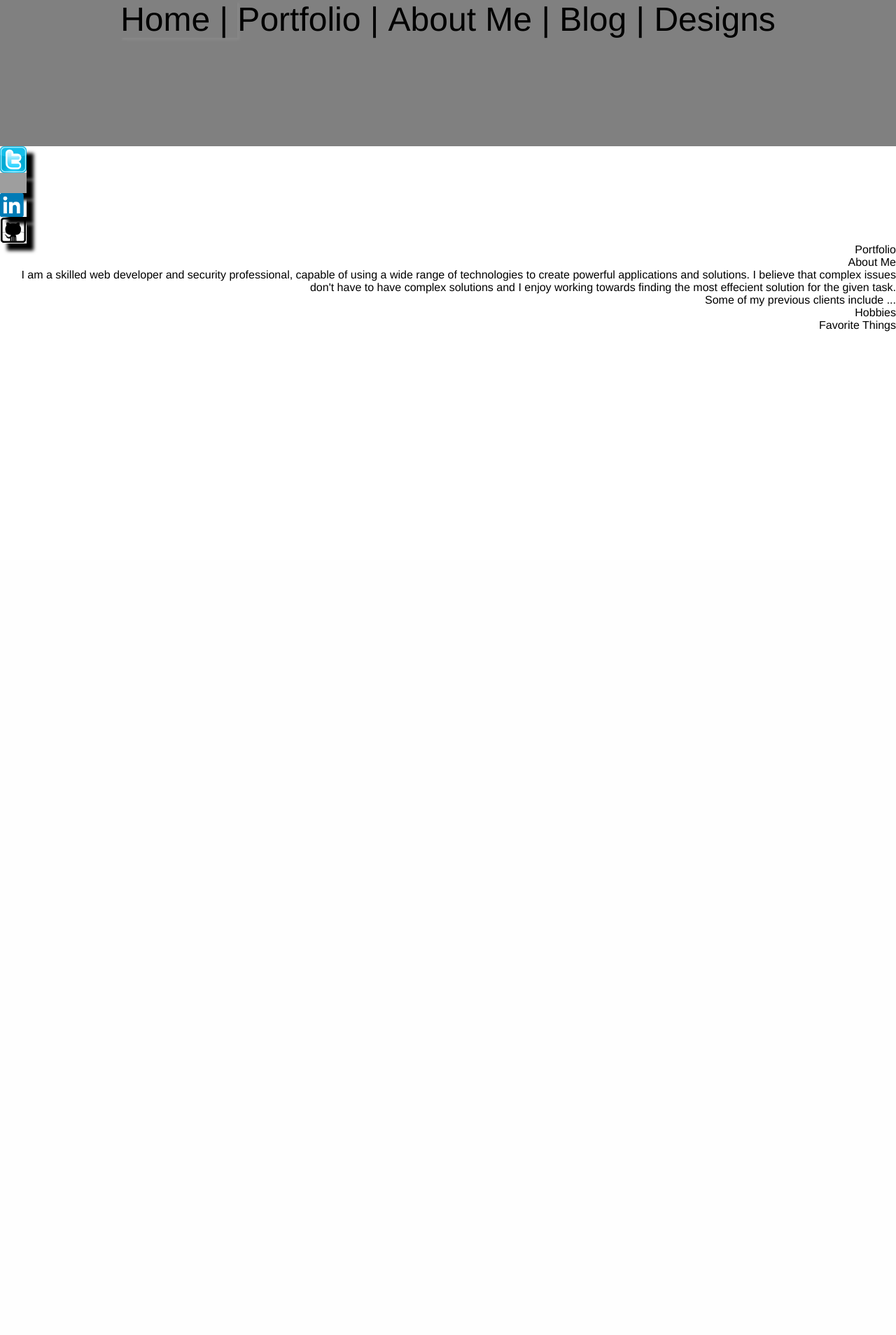
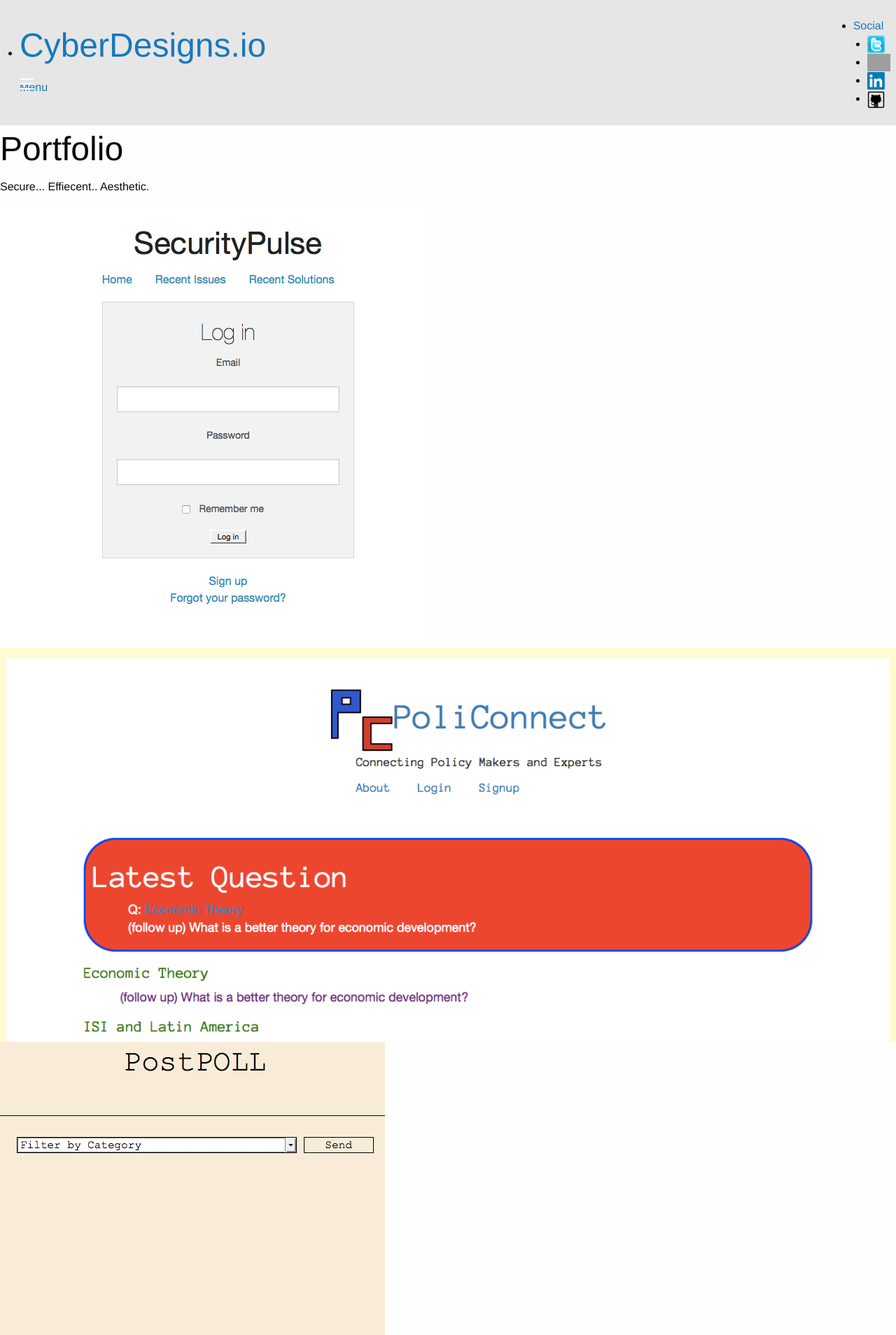
Before and after one commit to dmc2015/portfolio, a PHP site: page / in a window 1280 px wide. Shown: the whole page at 70% size. Before the commit the page ends 474 px from the top, so only its background shows below. Run offline with PHP 8.4, Linux system fonts and the light colour scheme; some libraries are stand-ins or nearby versions; grey boxes are pictures that could not be loaded.

Commit message:
added things to index,implemented nav bar it is functional, implementing slick slider for portfolio images, nullified most css in files

```diff
--- a/css/layout.css
+++ b/css/layout.css
@@ -1,4 +1,25 @@
-.social a img{
+/*.social-imgs{
+  height: 1%;
+
+}
+
+.social{
+  height: 1%;
+
+}
+
+nav ul li a img{
+  height: 1%;
+}*/
+
+.social{
+  max-height:25px;
+  padding-top: 0;
+  margin-left: auto;
+  margin-right: auto;
+}
+
+/*.social a img{
   width: 3%;
   height: 3%;
   display: inline;
@@ -16,16 +37,16 @@ max-height: 12px;
 
 .socal{
   padding-right 10%;
+  position: absolute;
 }
 
 nav ul li{
   display: inline;
-
 }
 
 nav{
   text-align: center;
-
+  position: relative;
   padding-bottom: 12%;
 
 }
@@ -35,3 +56,23 @@ display: inline-block;
   clear:both;
   text-align: right;
 }
+
+p{
+  text-align: center;
+  color: white;
+  font-family: Helvetica, Arial, Sans-Serif;
+  font-size: 200%;
+}
+*/
+
+/*div.project img{
+  max-width: 50%;
+  max-length: 25%;
+  padding-bottom: 3%;
+  /*float: left;*/
+}
+/*
+.securitypulse{
+  max-width: 25px;
+  max-length: 25px;
+  /*float: left;*/
--- a/css/theme.css
+++ b/css/theme.css
@@ -1,6 +1,14 @@
+html{
+	/*background-image: url("../images/background.png");*/
+
+}
+
+
 body{
-font-family: "Mondo Bongo", "Atomic Age", "Helvetica", "Sans"
-
+	background-image: url("../images/background.png");
+/*background-repeat: no-repeat;*/
+font-family: "Mondo Bongo", "Atomic Age", "Helvetica", "Sans";
+/*background-color: #cccccc;*/
 }
 
 body nav{
--- a/index.html
+++ b/index.html
@@ -1,63 +1,150 @@
 <!doctype html>
-<html>
+<html class="no-js" lang="en">
 
 <head>
+	<meta charset="UTF-8"/>
+	<meta name = "viewport" content="width=device-width, initial-scale=1.0"/>
+
+	<link rel="stylesheet" href="">
+	<link rel="stylesheet" href="../foundation-5.5.2/css/foundation.css">
+	<link rel="stylesheet" href="https://cdnjs.cloudflare.com/ajax/libs/foundation/5.5.2/css/foundation.min.css">
+	<link rel="stylesheet" href="http://cdn.foundation5.zurb.com/foundation.css">
+	<!-- <link rel="stylesheet" type="text/css" href="css/normalize.css"/> -->
+
+	<script src="../foundation-5.5.2/js/vendor/modernizr.js"></script>
+
+
 	<title>CyberDesigns</title>
-	<link rel="stylesheet" type="text/css" href="css/normalize.css"/>
-	<link rel="stylesheet" type="text/css" href="css/theme.css"/>
+	<!-- <link rel="stylesheet" type="text/css" href="css/theme.css"/> -->
 	<link rel="stylesheet" type="text/css" href="css/layout.css"/>
+
+	<link rel="stylesheet" type="text/css" href="//cdn.jsdelivr.net/jquery.slick/1.5.5/slick.css"/>
+
+	<!-- // Add the slick-theme.css if you want default styling -->
+	<link rel="stylesheet" type="text/css" href="//cdn.jsdelivr.net/jquery.slick/1.5.5/slick-theme.css"/>
+
+
 </head>
 
 
 <body>
-	<header>
-		<nav>
-			<ul>
-				<li><a href="index.html">Home | </a></li>
-				<li>Portfolio | </li>
-				<li>About Me | </li>
-				<li>Blog | </li>
-				<li>Designs</li>
+	<div class="contain-to-grid sticky">
+
+		<nav class="top-bar row" data-topbar>
+
+			<ul class="title-area">
+				<li class="name">
+					<h1><a href="index.html">CyberDesigns.io</a></h1>
+				</li>
+				<li class="toggle-topbar menu-icon">
+					<a href="#"><span>Menu</span></a>
+				</li>
 			</ul>
+
+			<!-- "https://twitter.com/_D__o__N_" -->
+
+			<section class ="top-bar-section">
+				<ul class="right small-4">
+					<!-- <li><a href="#"><img class="social" src="images/twitter.png" alt="Twitter Account"/></a></li>
+					<li><a href="https://facebook.com/don.mclamb.16"> <img class="social" src="images/facebook.png" alt="Facebook Account"/></a></li>
+					<li><a href="https://linkedin.com/mclambdon"> <img class="social" src="images/linkedin.png" alt="LinkedIn Account"/></a></li>
+					<li><a href="https://github.com/dmc2015"><img class="social" src="images/github.png" alt="Github Account"/></a></li> -->
+				</ul>
+
+
+
+				<ul class="right small-4">
+					<li class="has-dropdown"><a href="#">Social</a>
+						<ul class="dropdown">
+							<li><a href="https://twitter.com/_D__o__N_"> <img class="social" src="images/twitter.png" alt="Twitter Account"/></a></li>
+							<li><a href="https://facebook.com/don.mclamb.16"> <img class="social" src="images/facebook.png" alt="Facebook Account"/></a></li>
+							<li><a href="https://linkedin.com/mclambdon"> <img class="social" src="images/linkedin.png" alt="LinkedIn Account"/></a></li>
+							<li><a href="https://github.com/dmc2015"><img class="social" src="images/github.png" alt="Github Account"/></a></li>
+						</ul>
+					</li>
+
+					<!-- <div>
+					<ul>
+					<li><a href="index.html">Home | </a></li>
+					<li><a href="portfolio.html"> Portfolio | </a></li> -->
+					<!-- <li><a href="about.html"> About | </a></li> -->
+					<!-- <li><a href="blog.html"> Blog | </a></li> -->
+					<!-- <li><a href="designs.html"> Designs </a></li> -->
+				</ul>
+
+			</section>
 
 
 		</nav>
+	</div>
 
-			<div class = "social">
-				<a href="https://twitter.com/_D__o__N_"> <img src="images/twitter.png" alt="Twitter Account" ></a>
-				<a href="https://facebook.com/"> <img src="images/facebook.png" alt="Facebook Account"></a>
-				<a href="https://linkedin.com/mclambdon"> <img src="images/linkedin.png" alt="LinkedIn Account"></a>
-				<a href="https://github.com/dmc2015"><img src="images/github.png" alt="Github Account"></a>
-			</div>
+	<!-- </div> -->
+	<!-- </header> -->
 
-	</header>
+
+	<main>
+
+		<h1>Portfolio</h1>
 
 
 
 
-	<main>
+		<!-- <img src= "PoliConnect Logo" <a href="Policonnect.org"</a> /> -->
+		<!-- <img src= "SecurityPulse Logo"<a href="SecurityPulsegithub" </a> />
+		<img src="PostPoll"<a href="PostPoll" </a> /> -->
+
+		<!-- </section> -->
+
+
+
+		<!--For the about me page -->
 		<section>
-			<h1>Portfolio</h1>
-			<!-- <img src= "PoliConnect Logo" <a href="Policonnect.org"</a> /> -->
-			<!-- <img src= "SecurityPulse Logo"<a href="SecurityPulsegithub" </a> />
-			<img src="PostPoll"<a href="PostPoll" </a> /> -->
+			<!-- <h1>About Me</h1>
+			<p>I am a  skilled web developer and security professional, capable of using a wide range of technologies to create powerful applications and solutions. I believe that complex issues don't have to have complex solutions and I enjoy working towards finding the most effecient solution for the given task.</p>
+			<p> Some of my previous clients include ... </p> -->
+			<p>
+				<!-- what reminds you of web dev
+				photoshop
+				macs
+				laptops
+				0s and 1s -->
+
+
+				Secure... Effiecent..   Aesthetic.
+			</p>
 
 		</section>
 
+		<section class="row">
+			<div class="securitypulse project">
+				<a href="http://securitypulse.herokuapp.com"> <img src="images/securitypulse.png"/> </a>
+			</div>
 
+			<div class="policonnect project">
+				<a href="http://www.policonnect.org"> <img src="images/policonnect.png"/></a>
+			</div>
 
-	<!--For the about me page -->
-		<section>
-			<h1>About Me</h1>
-			<p>I am a  skilled web developer and security professional, capable of using a wide range of technologies to create powerful applications and solutions. I believe that complex issues don't have to have complex solutions and I enjoy working towards finding the most effecient solution for the given task.</p>
-			<p> Some of my previous clients include ... </p>
-			<h2>Hobbies</h2>
-			<h2>Favorite Things</h2>
+			<div class="postpoll project">
+				<a href="http://localhost:3000"> <img src="images/postpoll.png"/></a>
+			</div>
+
 		</section>
 	</main>
 
 
 	<footer>
 	</footer>
+
+	<script src="https://cdnjs.cloudflare.com/ajax/libs/jquery/2.1.4/jquery.min.js"></script>
+	<!-- <script src="../foundation-5.5.2/js/foundation.min.js"></script> -->
+
+
+	<script src="http://code.jquery.com/jquery-latest.js"></script>
+	<script src="http://cdn.foundation5.zurb.com/foundation.js"></script>
+
+	<script>
+	$(document).foundation();
+	</script>
+	<script type="text/javascript" src="//cdn.jsdelivr.net/jquery.slick/1.5.5/slick.min.js"></script>
 </body>
 </html>
```
Also changed, not shown: portfolio.html (added, +49 -0 lines), about.html (added), blog.html (added), css/normalize.css (line endings or trailing spaces), designs.html (added), images/PoliConnect.png (added), images/background.png (added), images/background0.png (added), images/postpoll.png (added), images/securitypulse.png (added). Lines whose indentation alone changed are shown as unchanged.
